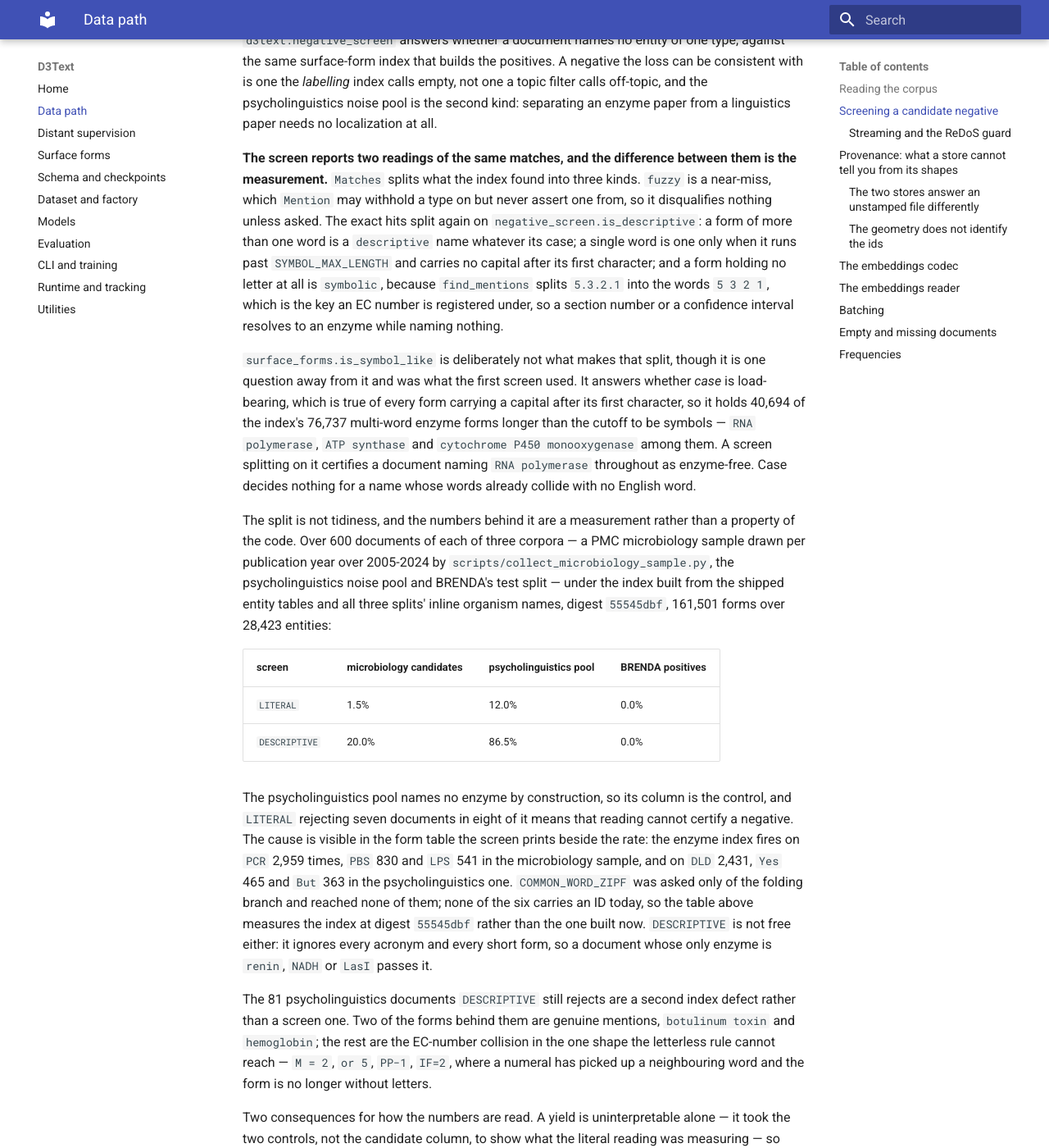
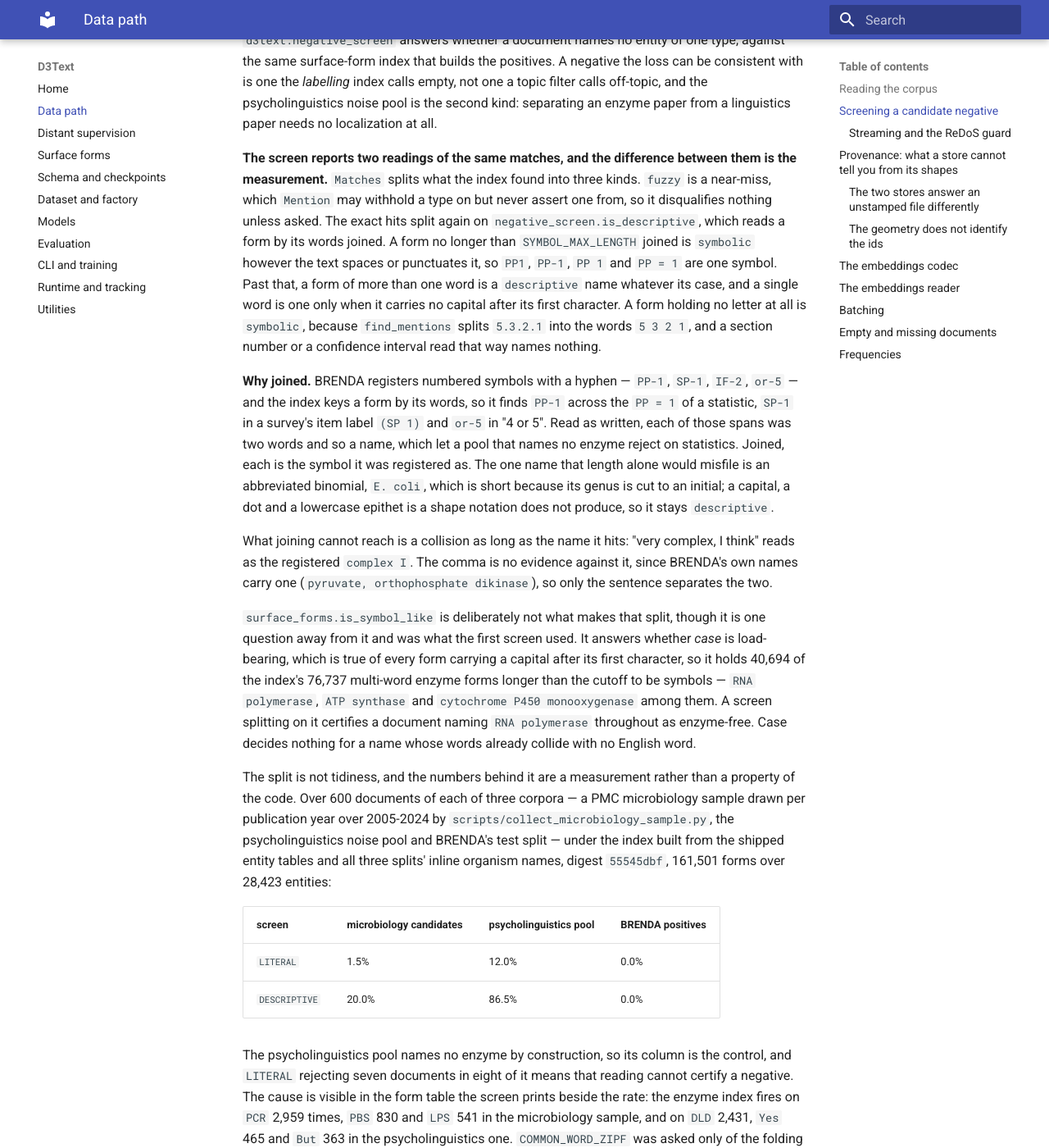
Before and after one commit to manuquadros/d3text, an MkDocs documentation site: the page built from docs/data.md, in a window 1280 px wide and 1400 px high, scrolled down 1690 px. Shown: the whole window at 82% size. Built offline with MkDocs 1.6.1 and Material for MkDocs 9.7.7, drawn with Linux system fonts in a browser that asks for light colours; some of the changed text lies outside the part shown.

Commit message:
fix: read a spaced-out symbol as a symbol in the descriptive screen
BRENDA registers numbered symbols with a hyphen (`PP-1`, `SP-1`, `or-5`),
and the index finds them across a statistic's `PP = 1` or the `or 5` of
"4 or 5". `is_descriptive` took any two-word span for a name, so the default
screen rejected enzyme-free documents on statistics. It now judges a form by
its words joined: no longer than `SYMBOL_MAX_LENGTH`, it is a symbol however
the text spaces it, unless it is an abbreviated binomial such as `E. coli`.
Longer forms and `LITERAL` are unchanged, and labelling never reads this.

```diff
--- a/docs/data.md
+++ b/docs/data.md
@@ -82,13 +82,30 @@ localization at all.
 between them is the measurement.** `Matches` splits what the index found into
 three kinds. `fuzzy` is a near-miss, which `Mention` may withhold a type on but
 never assert one from, so it disqualifies nothing unless asked. The exact hits
-split again on `negative_screen.is_descriptive`: a form of more than one word
-is a `descriptive` name whatever its case; a single word is one only when it
-runs past `SYMBOL_MAX_LENGTH` and carries no capital after its first character;
-and a form holding no letter at all is `symbolic`, because `find_mentions`
-splits `5.3.2.1` into the words `5 3 2 1`, which is the key an EC number is
-registered under, so a section number or a confidence interval resolves to an
-enzyme while naming nothing.
+split again on `negative_screen.is_descriptive`, which reads a form by its
+words joined. A form no longer than `SYMBOL_MAX_LENGTH` joined is `symbolic`
+however the text spaces or punctuates it, so `PP1`, `PP-1`, `PP 1` and
+`PP = 1` are one symbol. Past that, a form of more than one word is a
+`descriptive` name whatever its case, and a single word is one only when it
+carries no capital after its first character. A form holding no letter at all
+is `symbolic`, because `find_mentions` splits `5.3.2.1` into the words
+`5 3 2 1`, and a section number or a confidence interval read that way names
+nothing.
+
+**Why joined.** BRENDA registers numbered symbols with a hyphen — `PP-1`,
+`SP-1`, `IF-2`, `or-5` — and the index keys a form by its words, so it finds
+`PP-1` across the `PP = 1` of a statistic, `SP-1` in a survey's item label
+`(SP 1)` and `or-5` in "4 or 5". Read as written, each of those spans was two
+words and so a name, which let a pool that names no enzyme reject on
+statistics. Joined, each is the symbol it was registered as. The one name that
+length alone would misfile is an abbreviated binomial, `E. coli`, which is
+short because its genus is cut to an initial; a capital, a dot and a lowercase
+epithet is a shape notation does not produce, so it stays `descriptive`.
+
+What joining cannot reach is a collision as long as the name it hits: "very
+complex, I think" reads as the registered `complex I`. The comma is no evidence
+against it, since BRENDA's own names carry one (`pyruvate, orthophosphate
+dikinase`), so only the sentence separates the two.
 
 `surface_forms.is_symbol_like` is deliberately not what makes that split,
 though it is one question away from it and was what the first screen used. It
@@ -125,12 +142,11 @@ than the one built now. `DESCRIPTIVE` is not free either: it ignores every
 acronym and every short form, so a document whose only enzyme is `renin`,
 `NADH` or `LasI` passes it.
 
-The 81 psycholinguistics documents `DESCRIPTIVE` still rejects are a second
-index defect rather than a screen one. Two of the forms behind them are
-genuine mentions, `botulinum toxin` and `hemoglobin`; the rest are the
-EC-number collision in the one shape the letterless rule cannot reach —
-`M = 2`, `or 5`, `PP−1`, `IF=2`, where a numeral has picked up a
-neighbouring word and the form is no longer without letters.
+The 81 psycholinguistics documents `DESCRIPTIVE` rejected at that digest were
+mostly not enzyme mentions. Two of the forms behind them are genuine,
+`botulinum toxin` and `hemoglobin`; the rest were hyphenated symbols read
+across the notation around them — `M = 2`, `or 5`, `PP−1`, `IF=2` — which the
+joined reading above now files as the symbols they are.
 
 Two consequences for how the numbers are read. A yield is uninterpretable
 alone — it took the two controls, not the candidate column, to show what the
```
Also changed, not shown: 2 other files.
